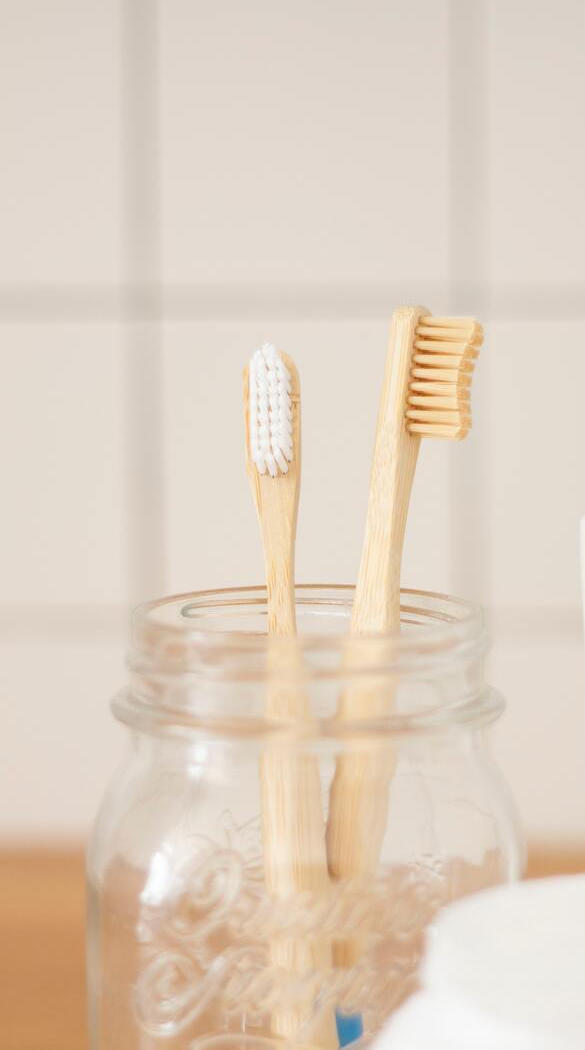
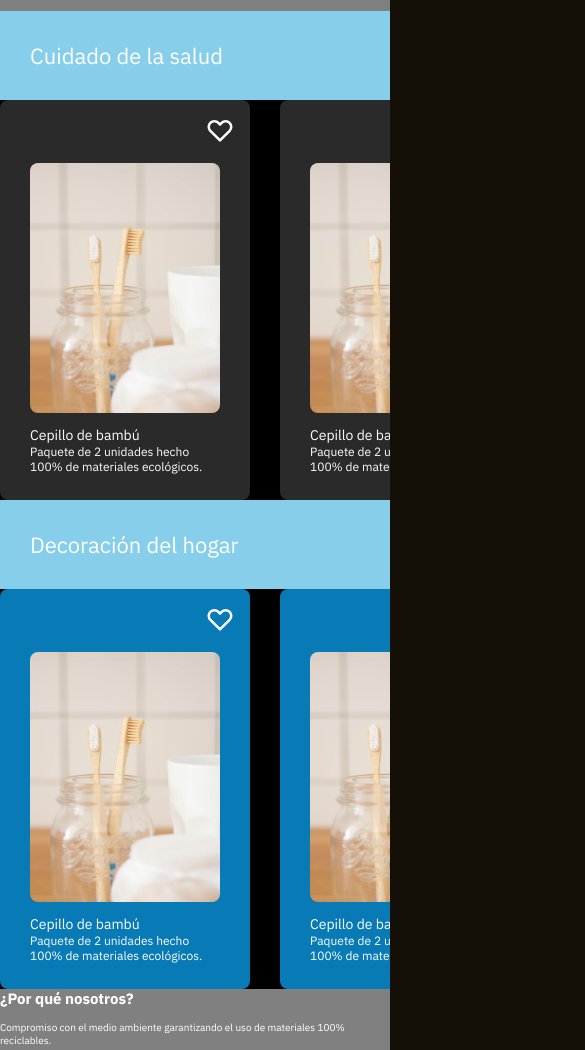
Before and after one commit to IngDonovan/sass-landing-page, a website: page index.html in a window 390 px wide. Shown: the part 756-1806 px from the top of the page, 585 px wide, since content can reach past the window. Drawn offline with Linux system fonts and the light colour scheme.

Commit message:
cards mobile-first and desktop join

```diff
--- a/scss/main.scss
+++ b/scss/main.scss
@@ -85,7 +85,6 @@ main {
     }
     button {
       align-self: center;
-
       width: 150px;
       height: 42px;
       margin-top: 18px;
@@ -114,6 +113,74 @@ main {
     }
   }
 }
+
+.product-section{
+  background: skyblue;
+  margin-top: 60px;
+  .healtcare{
+    // padding: 0 30px;
+    h2{
+      padding: 30px;
+      font-size: 2.2rem;
+      font-weight: 300;
+    }
+    .card-section {
+      background: black;
+      // display: flex;
+      width: 100%;
+      // justify-content: center;
+      display: grid;
+      justify-content: initial;
+      grid-auto-flow: column;
+      overflow-x:scroll;
+      column-gap: 30px;
+      .product-card{
+        background: rgb(42, 42, 42);
+        display: flex;
+        flex-direction: column;
+        width: 250px;
+        height: 400px;
+        border-radius: 8px;
+
+        span{
+          align-self: end;
+          padding: 15px;
+          svg{
+            width: 30px;
+            height: 30px;
+            color: #FFFFFF;
+          }
+        }
+        figure{
+          padding: 0 30px;
+          img{
+            width: 100%;
+            height: 250px;
+            border-radius: 8px;
+          }
+          h3{
+            padding-top: 10px;
+            font-size: 1.4rem;
+            font-weight: 300;
+          }
+          p{
+            font-size: 1.2rem;
+            font-weight: 300;
+          }
+        }
+      }
+    }
+  }
+  .furniture {
+    @extend .healtcare;
+    .card-section{
+      .product-card{
+        background: $tertiary-color;
+      }
+    }
+  }
+}
+
 
 footer {
   background-color: $tertiary-color;
@@ -187,66 +254,66 @@ footer {
     }
   }
   .product-section{
-    background: skyblue;
     margin-top: 60px;
     .healtcare{
       margin: 0 60px;
       h2{
         padding: 60px 0;
         font-size: 5rem;
-        font-weight: 300;
+        // font-weight: 300;
       }
       .card-section{
-        background: black;
+        // background: black;
         display: flex;
         justify-content: center;
         flex-wrap: wrap;
+        overflow-x: none;
         column-gap: 135px;
         row-gap: 75px;
         .product-card{
-          background: rgb(42, 42, 42);
-          display: flex;
-          flex-direction: column;
+          // background: rgb(42, 42, 42);
+          // display: flex;
+          // flex-direction: column;
           width: 324px;
           height: 500px;
-          border-radius: 8px;
-          span{
-            align-self: end;
-            padding: 15px;
-            svg{
-                width: 30px;
-                height: 30px;
-                color: #0e3859;
-            }
-          }
+          // border-radius: 8px;
+          // span{
+          //   align-self: end;
+          //   padding: 15px;
+          //   svg{
+          //       width: 30px;
+          //       height: 30px;
+          //       color: #FFFFFF;
+          //   }
+          // }
           figure{
             padding: 0 40px;
             img{
-              width: 100%;
+              // width: 100%;
               height: 300px;
-              border-radius: 8px;
+              // border-radius: 8px;
             }
             h3{
               padding-top: 16px;
-              font-size: 25px;
-              font-weight: 300;
+              font-size: 2.5rem;
+              // font-weight: 300;
             }
             p{
-              font-size: 15px;
-              font-weight: 300;
+              font-size: 1.5rem;
+              // font-weight: 300;
             }
           }
         }
       }
     }
-    .furniture {
-      @extend .healtcare;
-      .card-section{
-        .product-card{
-          background: $tertiary-color;
-        }
-      }
-    }
+    // .furniture {
+    //   @extend .healtcare;
+    //   .card-section{
+    //     .product-card{
+    //       background: $tertiary-color;
+    //     }
+    //   }
+    // }
   }
 
 }
```
Also changed, not shown: css/main.css.
